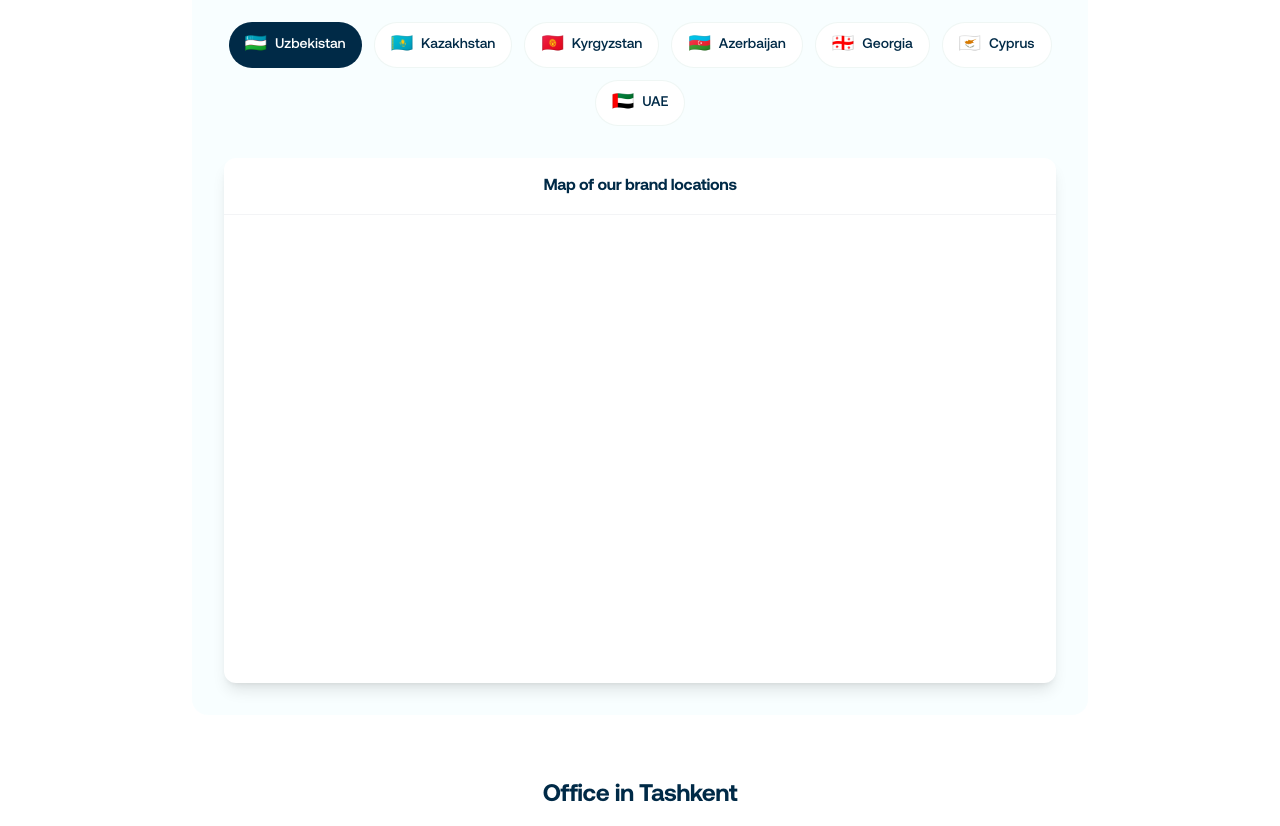
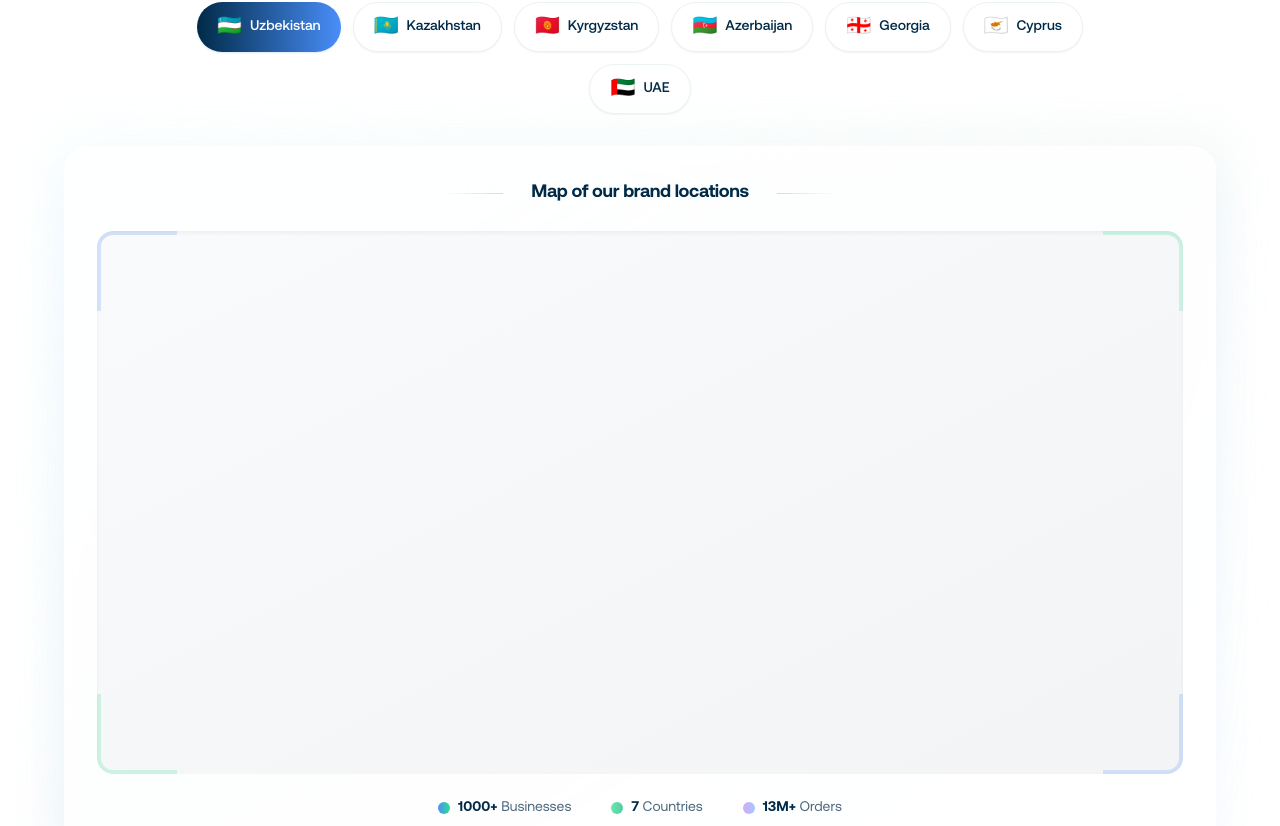
Before and after one commit to faxryuk-commits/delever-io, a React (Vite) app: page /about in a window 1280 px wide. Shown: the part 970-1796 px from the top of the page. Built offline with nearby package versions, Linux system fonts and the light colour scheme.

Commit message:
style: улучшен дизайн карты покрытия в разделе О нас

```diff
--- a/src/pages/About.tsx
+++ b/src/pages/About.tsx
@@ -196,53 +196,74 @@ export function About() {
         </motion.div>
       </section>
 
-      {/* Geography */}
-      <section className="container mx-auto max-w-4xl mb-16">
+      {/* Geography - Countries */}
+      <section className="container mx-auto max-w-4xl mb-8">
         <motion.div
           initial={{ opacity: 0, y: 20 }}
           animate={isInView ? { opacity: 1, y: 0 } : {}}
           transition={{ delay: 0.6 }}
-          className="bg-brand-lightBlue/30 rounded-2xl p-8"
+          className="text-center"
         >
           <div className="flex items-center gap-3 mb-6 justify-center">
-            <MapPin className="h-6 w-6 text-brand-darkBlue" />
-            <h3 className="text-xl font-bold text-brand-darkBlue">{t('about.geography')}</h3>
+            <div className="w-10 h-10 rounded-xl bg-gradient-to-br from-brand-blue to-brand-green flex items-center justify-center shadow-lg">
+              <MapPin className="h-5 w-5 text-white" />
             </div>
-          <div className="flex flex-wrap justify-center gap-3 mb-8">
+            <h3 className="text-2xl font-bold text-brand-darkBlue">{t('about.geography')}</h3>
+          </div>
+          <div className="flex flex-wrap justify-center gap-3">
             {countries.map((country, idx) => (
               <motion.div
                 key={idx}
-                className={`flex items-center gap-2 px-4 py-2 rounded-full ${
+                className={`flex items-center gap-2 px-5 py-2.5 rounded-full shadow-sm ${
                   country.status === 'main'
-                    ? 'bg-brand-darkBlue text-white'
-                    : 'bg-white border border-brand-lightTeal/30 text-brand-darkBlue'
-                }`}
+                    ? 'bg-gradient-to-r from-brand-darkBlue to-brand-blue text-white shadow-brand-blue/20'
+                    : 'bg-white border border-brand-lightTeal/40 text-brand-darkBlue hover:border-brand-blue/40'
+                } transition-all duration-300`}
                 initial={{ opacity: 0, scale: 0.8 }}
                 animate={isInView ? { opacity: 1, scale: 1 } : {}}
                 transition={{ delay: 0.7 + idx * 0.1 }}
-                whileHover={{ scale: 1.05 }}
+                whileHover={{ scale: 1.05, y: -2 }}
               >
-                <span className="text-lg">{country.flag}</span>
+                <span className="text-xl">{country.flag}</span>
                 <span className="text-sm font-medium">
                   {countryNames[country.nameKey]?.[language] || countryNames[country.nameKey]?.['en']}
                 </span>
               </motion.div>
             ))}
           </div>
+        </motion.div>
+      </section>
 
-          {/* Карта покрытия Delever */}
+      {/* Coverage Map */}
+      <section className="container mx-auto max-w-6xl mb-16">
         <motion.div
-            initial={{ opacity: 0, scale: 0.95 }}
-            animate={isInView ? { opacity: 1, scale: 1 } : {}}
-            transition={{ delay: 0.9 }}
-            className="bg-white rounded-xl overflow-hidden shadow-lg"
+          initial={{ opacity: 0, y: 30 }}
+          animate={isInView ? { opacity: 1, y: 0 } : {}}
+          transition={{ delay: 0.8 }}
+          className="relative"
         >
-            <div className="p-4 border-b border-gray-100">
-              <h4 className="font-semibold text-brand-darkBlue text-center">
+          {/* Decorative background */}
+          <div className="absolute inset-0 bg-gradient-to-br from-brand-lightBlue/50 via-brand-lightTeal/30 to-brand-lightGreen/40 rounded-3xl -m-4 blur-xl opacity-60" />
+
+          <div className="relative bg-white/80 backdrop-blur-sm rounded-3xl p-6 md:p-8 shadow-2xl shadow-brand-blue/10 border border-white/50">
+            {/* Header */}
+            <div className="flex items-center justify-center gap-3 mb-6">
+              <div className="h-px flex-1 max-w-[60px] bg-gradient-to-r from-transparent to-brand-blue/30" />
+              <h4 className="text-lg font-semibold text-brand-darkBlue px-4">
                 {t('about.coverageMap')}
               </h4>
+              <div className="h-px flex-1 max-w-[60px] bg-gradient-to-l from-transparent to-brand-blue/30" />
             </div>
-            <div className="relative w-full" style={{ paddingBottom: '56.25%' }}>
+
+            {/* Map Container */}
+            <div className="relative rounded-2xl overflow-hidden shadow-inner bg-gradient-to-br from-gray-50 to-gray-100">
+              {/* Decorative corners */}
+              <div className="absolute top-0 left-0 w-20 h-20 border-l-4 border-t-4 border-brand-blue/20 rounded-tl-2xl pointer-events-none z-10" />
+              <div className="absolute top-0 right-0 w-20 h-20 border-r-4 border-t-4 border-brand-green/20 rounded-tr-2xl pointer-events-none z-10" />
+              <div className="absolute bottom-0 left-0 w-20 h-20 border-l-4 border-b-4 border-brand-green/20 rounded-bl-2xl pointer-events-none z-10" />
+              <div className="absolute bottom-0 right-0 w-20 h-20 border-r-4 border-b-4 border-brand-blue/20 rounded-br-2xl pointer-events-none z-10" />
+
+              <div className="relative w-full" style={{ paddingBottom: '50%', minHeight: '400px' }}>
                 <iframe
                   src="https://datalens.yandex/eurdibfb0zyqz"
                   className="absolute inset-0 w-full h-full border-0"
@@ -250,7 +271,30 @@ export function About() {
                   allowFullScreen
                 />
               </div>
-          </motion.div>
+            </div>
+
+            {/* Stats mini-bar */}
+            <div className="mt-6 flex flex-wrap justify-center gap-6 md:gap-10">
+              <div className="flex items-center gap-2">
+                <div className="w-3 h-3 rounded-full bg-gradient-to-r from-brand-blue to-brand-green animate-pulse" />
+                <span className="text-sm text-brand-darkBlue/70">
+                  <span className="font-semibold text-brand-darkBlue">1000+</span> {t('stats.businesses')}
+                </span>
+              </div>
+              <div className="flex items-center gap-2">
+                <div className="w-3 h-3 rounded-full bg-gradient-to-r from-brand-green to-emerald-500 animate-pulse" style={{ animationDelay: '0.5s' }} />
+                <span className="text-sm text-brand-darkBlue/70">
+                  <span className="font-semibold text-brand-darkBlue">7</span> {t('stats.countries')}
+                </span>
+              </div>
+              <div className="flex items-center gap-2">
+                <div className="w-3 h-3 rounded-full bg-gradient-to-r from-purple-500 to-brand-blue animate-pulse" style={{ animationDelay: '1s' }} />
+                <span className="text-sm text-brand-darkBlue/70">
+                  <span className="font-semibold text-brand-darkBlue">13M+</span> {t('stats.orders')}
+                </span>
+              </div>
+            </div>
+          </div>
         </motion.div>
       </section>
 
```
Lines whose indentation alone changed are shown as unchanged.
